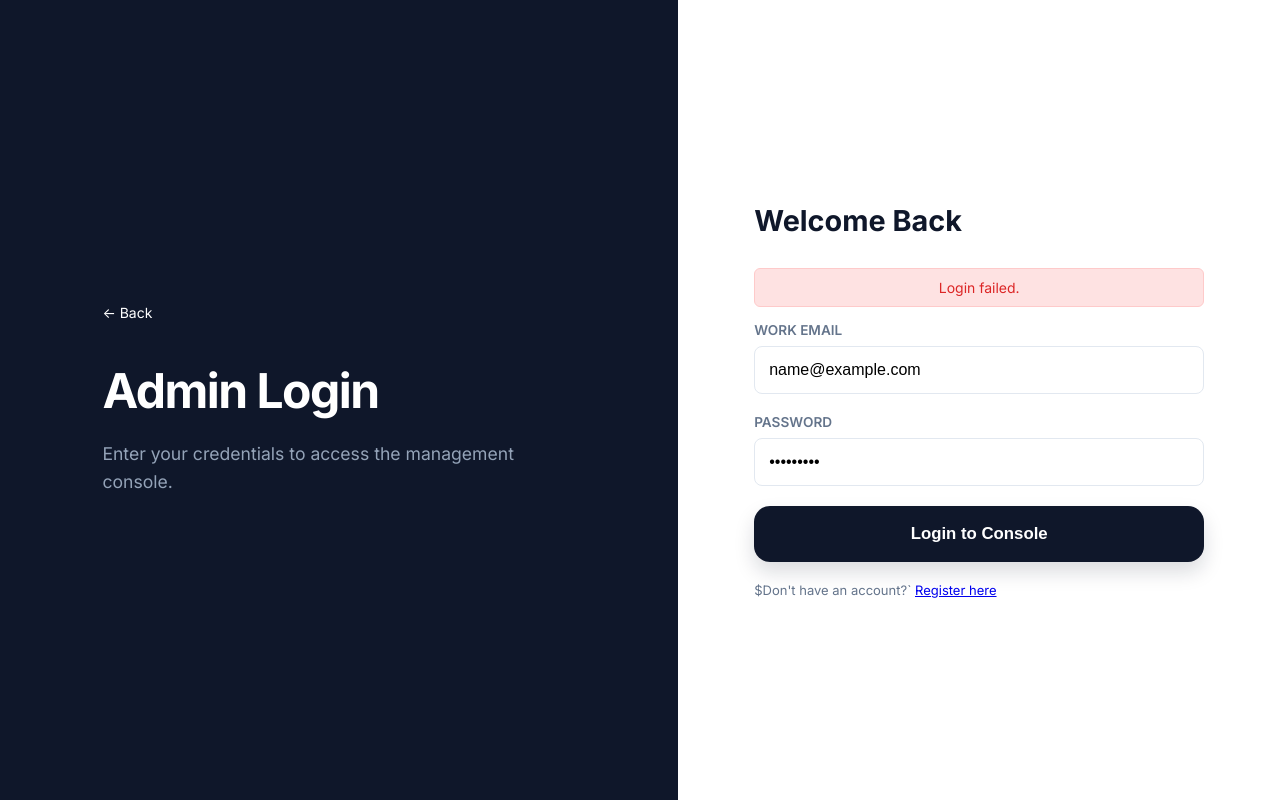
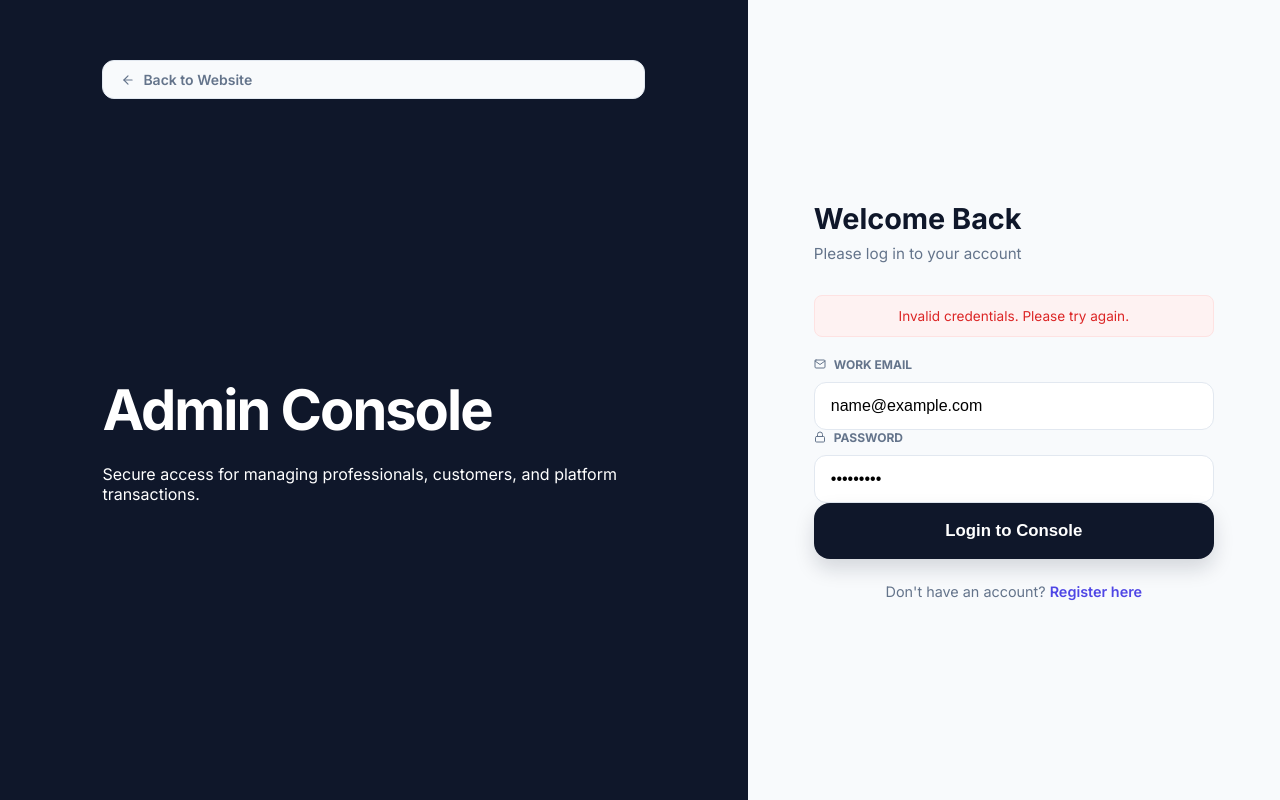
Before and after one commit to saishiva174/A_Z_final, a React (Vite) app in the folder frontend/household/: page /admin-login in a window 1280 px wide. Both pictures are taken after typing "name@example.com", "Sample123" into the empty fields and a click on the button "Login to Console". Built offline with nearby package versions, Linux system fonts and the light colour scheme; no server answers.

Commit message:
admin login ui updated and db config fixed

```diff
--- a/frontend/household/src/pages/logins/AdminLogin.jsx
+++ b/frontend/household/src/pages/logins/AdminLogin.jsx
@@ -1,77 +1,75 @@
 import { useState } from 'react';
 import { Link, useNavigate } from 'react-router-dom';
 import axios from 'axios';
+import { FiArrowLeft, FiLock, FiMail } from 'react-icons/fi'; // Icons for better UX
 import './AdminRegister.css';
 import { API_URL } from '../../apiConfig';
 
 const AdminLogin = () => {
-  // 1. State for inputs and error handling
   const [email, setEmail] = useState('');
   const [password, setPassword] = useState('');
   const [error, setError] = useState('');
+  const [loading, setLoading] = useState(false); // Added loading state
 
   const navigate = useNavigate();
 
-  // 2. Handle Login Submission
-const handleSubmit = async (e) => {
+  const handleSubmit = async (e) => {
     e.preventDefault();
+    setLoading(true);
+    setError('');
+
     try {
       const response = await axios.post(`${API_URL}/api/admin/login`, { email, password });
 
-      // 1. Store the TOKEN (This is the most important part)
       localStorage.setItem('token', response.data.token);
       localStorage.setItem('adminName', response.data.user.name);
       localStorage.setItem('role', response.data.user.role);
 
-      // 2. Use { replace: true } to clear the login page from history
       navigate('/admin-dashboard', { replace: true });
-
     } catch (err) {
-      setError(err.response?.data?.message || "Login failed.");
+      setError(err.response?.data?.message || "Invalid credentials. Please try again.");
+    } finally {
+      setLoading(false);
     }
-};
+  };
 
   return (
     <div className="admin-reg-container">
+      {/* LEFT SIDE: DESKTOP ONLY BRANDING */}
       <div className="admin-info-side">
-        <Link to="/" style={{color: 'white', textDecoration: 'none', marginBottom: '40px', fontSize: '14px', display: 'block'}}>← Back</Link>
-        <h2>Admin Login</h2>
-        <p>Enter your credentials to access the management console.</p>
+        <Link to="/" className="back-link">
+          <FiArrowLeft /> Back to Website
+        </Link>
+        <div className="info-content">
+          <h2>Admin Console</h2>
+          <p>Secure access for managing professionals, customers, and platform transactions.</p>
+        </div>
       </div>
 
+      {/* RIGHT SIDE: FORM */}
       <div className="admin-form-side">
         <div className="reg-card">
-          <h3>Welcome Back</h3>
+          <div className="form-header">
+            <h3>Welcome Back</h3>
+            <p>Please log in to your account</p>
+          </div>
 
-          {/* Error Message Display */}
-          {error && (
-            <div style={{
-              backgroundColor: '#fee2e2',
-              color: '#dc2626',
-              padding: '10px',
-              borderRadius: '6px',
-              marginBottom: '15px',
-              fontSize: '14px',
-              textAlign: 'center',
-              border: '1px solid #fecaca'
-            }}>
-              {error}
-            </div>
-          )}
+          {error && <div className="error-banner">{error}</div>}
 
           <form onSubmit={handleSubmit}>
             <div className="input-group">
-              <label>WORK EMAIL</label>
+              <label><FiMail /> WORK EMAIL</label>
               <input
                 type="email"
-                placeholder="admin@azservices.com"
+                placeholder="admin@services.com"
                 value={email}
                 onChange={(e) => setEmail(e.target.value)}
                 required
               />
             </div>
+
             <div className="input-group">
-              <label>PASSWORD</label>
+              <label><FiLock /> PASSWORD</label>
               <input
                 type="password"
                 placeholder="••••••••"
@@ -80,10 +78,14 @@ const handleSubmit = async (e) => {
                 required
               />
             </div>
-            <button type="submit" className="submit-btn">Login to Console</button>
-            <p style={{marginTop: '20px', fontSize: '13px', color: '#64748b'}}>
-              ${"Don't have an account?"}` <Link to="/register-admin">Register here</Link>
-            </p>
+
+            <button type="submit" className="submit-btn" disabled={loading}>
+              {loading ? "Verifying..." : "Login to Console"}
+            </button>
+
+            <div className="form-footer">
+              Don't have an account? <Link to="/register-admin">Register here</Link>
+            </div>
           </form>
         </div>
       </div>
--- a/frontend/household/src/pages/logins/AdminRegister.css
+++ b/frontend/household/src/pages/logins/AdminRegister.css
@@ -1,78 +1,93 @@
+:root {
+  --navy: #0f172a;
+  --primary-blue: #4f46e5;
+  --slate: #64748b;
+  --border: #e2e8f0;
+}
+
 .admin-reg-container {
   width: 100vw;
-  height: 100vh;
+  min-height: 100vh;
   display: flex;
   background-color: #ffffff;
-  overflow: hidden;
 }
 
-/* Left Side: Professional Info */
+/* --- Left Branding Side --- */
 .admin-info-side {
-  flex: 1;
+  flex: 1.2;
   background-color: var(--navy);
   color: white;
   display: flex;
   flex-direction: column;
-  justify-content: center;
-  padding: 0 8%;
+  padding: 60px 8%;
+  position: relative;
+}
+
+.back-link {
+  color: #94a3b8;
+  text-decoration: none;
+  font-size: 0.9rem;
+  display: flex;
+  align-items: center;
+  gap: 8px;
+  transition: color 0.2s;
+}
+
+.back-link:hover { color: white; }
+
+.info-content {
+  margin: auto 0; /* Centers content vertically */
 }
 
 .admin-info-side h2 {
-  font-size: 3rem;
+  font-size: 3.5rem;
   font-weight: 800;
   margin-bottom: 20px;
-  letter-spacing: -1.5px;
+  letter-spacing: -2px;
 }
 
-.admin-info-side p {
-  font-size: 1.1rem;
-  color: #94a3b8;
-  line-height: 1.6;
-}
-
-/* Right Side: The Form Box */
+/* --- Right Form Side --- */
 .admin-form-side {
   flex: 1;
   display: flex;
   align-items: center;
   justify-content: center;
-  padding: 0 5%;
+  padding: 40px;
+  background-color: #f8fafc;
 }
 
 .reg-card {
   width: 100%;
-  max-width: 450px;
+  max-width: 400px;
 }
 
-.reg-card h3 {
-  font-size: 1.8rem;
-  margin-bottom: 30px;
-  color: var(--navy);
-}
-
-.input-group {
-  margin-bottom: 20px;
-}
+.form-header { margin-bottom: 32px; }
+.form-header h3 { font-size: 1.8rem; color: var(--navy); margin-bottom: 8px; }
+.form-header p { color: var(--slate); font-size: 0.95rem; }
 
 .input-group label {
-  display: block;
-  font-size: 0.85rem;
-  font-weight: 600;
+  display: flex;
+  align-items: center;
+  gap: 8px;
+  font-size: 0.75rem;
+  font-weight: 700;
   color: var(--slate);
-  margin-bottom: 8px;
+  margin-bottom: 10px;
 }
 
 .input-group input {
   width: 100%;
-  padding: 14px;
+  padding: 14px 16px;
   border: 1px solid var(--border);
-  border-radius: 8px;
+  border-radius: 12px;
   font-size: 1rem;
+  transition: all 0.2s;
 }
 
 .input-group input:focus {
-  outline: 2px solid var(--primary-blue);
-  border-color: transparent;
+  outline: none;
+  border-color: var(--primary-blue);
+  box-shadow: 0 0 0 4px rgba(79, 70, 229, 0.1);
 }
 
 .submit-btn {
@@ -81,12 +96,42 @@
   background-color: var(--navy);
   color: white;
   border: none;
-  border-radius: 8px;
+  border-radius: 12px;
   font-weight: 700;
+  font-size: 1rem;
   cursor: pointer;
-  transition: background 0.2s;
+  transition: transform 0.2s, background 0.2s;
 }
 
-.submit-btn:hover {
+.submit-btn:hover:not(:disabled) {
   background-color: var(--primary-blue);
+  transform: translateY(-1px);
 }
+
+.submit-btn:disabled { opacity: 0.7; cursor: not-allowed; }
+
+.error-banner {
+  background-color: #fef2f2;
+  color: #dc2626;
+  padding: 12px;
+  border-radius: 8px;
+  margin-bottom: 20px;
+  font-size: 0.85rem;
+  text-align: center;
+  border: 1px solid #fee2e2;
+}
+
+.form-footer {
+  margin-top: 24px;
+  text-align: center;
+  font-size: 0.9rem;
+  color: var(--slate);
+}
+
+.form-footer a { color: var(--primary-blue); font-weight: 600; text-decoration: none; }
+
+/* --- RESPONSIVENESS --- */
+@media (max-width: 900px) {
+  .admin-info-side { display: none; } /* Hide branding on mobile */
+  .admin-form-side { background-color: white; }
+}
```
